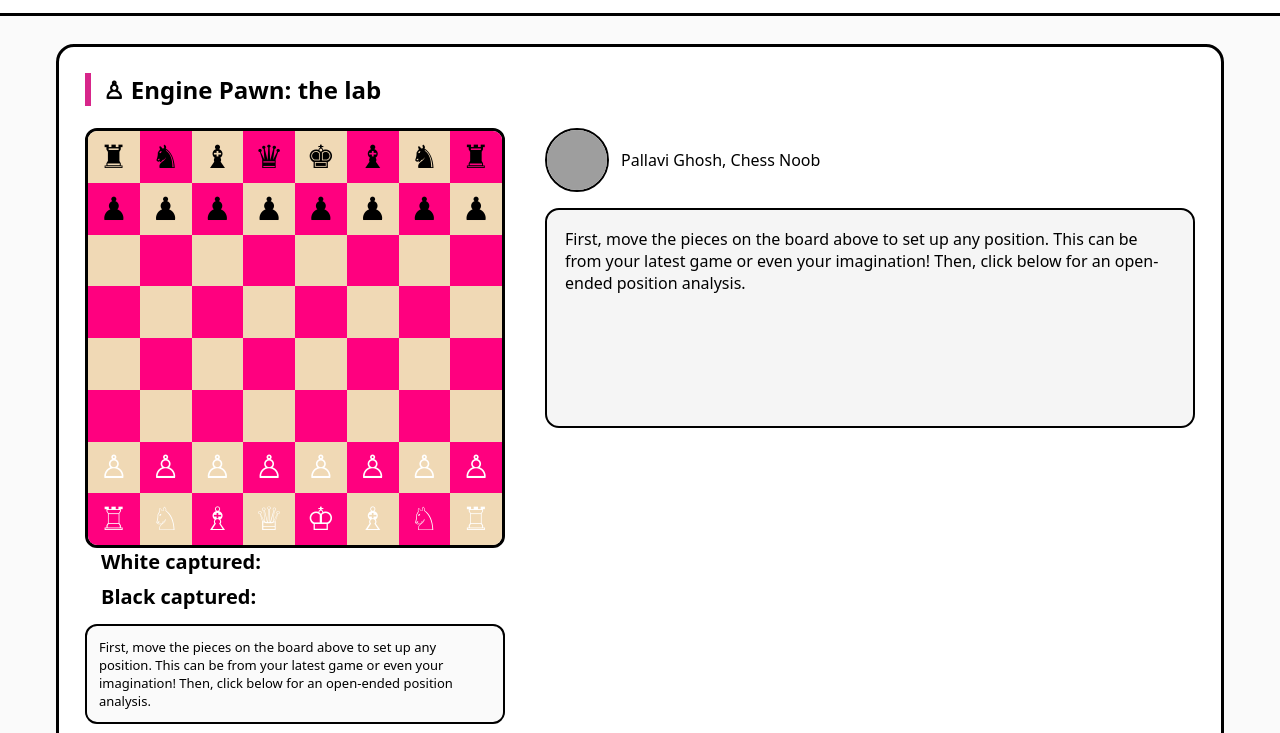
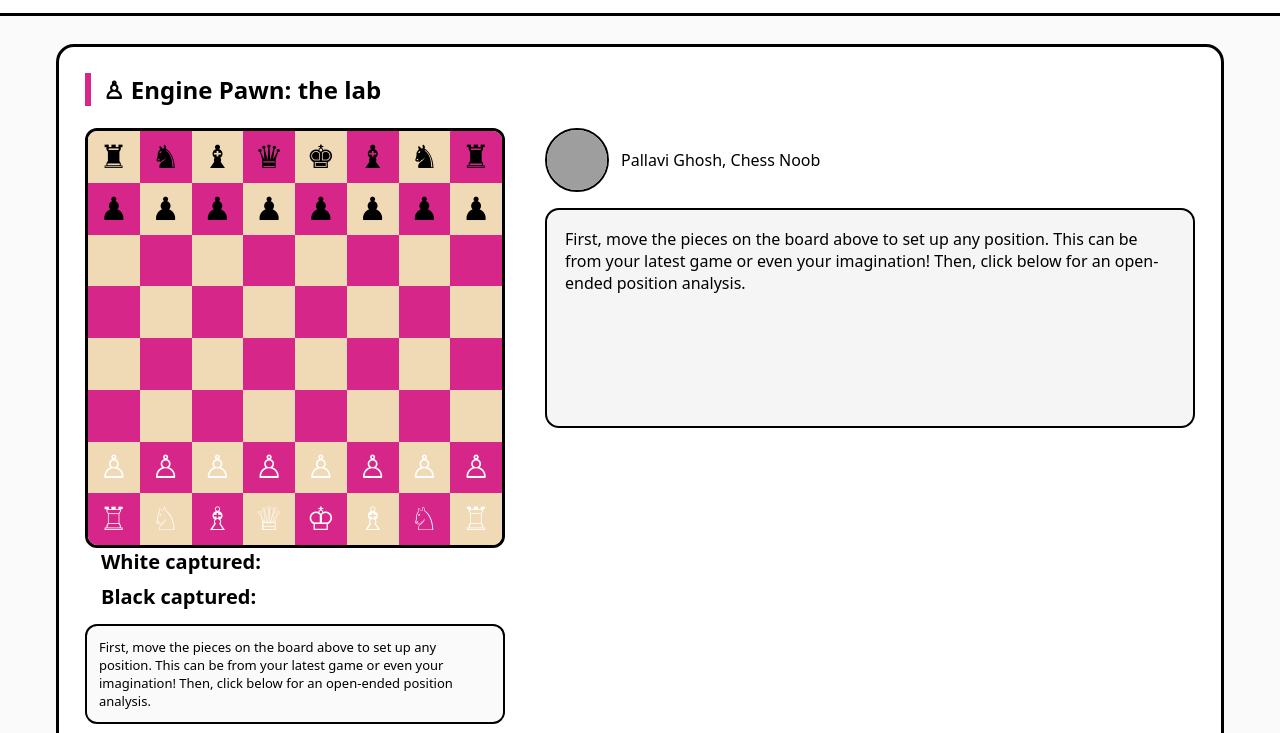
Before and after one commit to Pallavighxsh/engine-pawn, a website: page index.html in a window 1280 px wide. Shown: the part 48-781 px from the top of the page. Drawn offline with Linux system fonts and the light colour scheme; grey boxes are pictures that could not be loaded.

Commit message:
Change dark background color to a new shade

```diff
--- a/style.css
+++ b/style.css
@@ -128,8 +128,7 @@ html,body{
 
 .light{ background:#f0d9b5; }
 
-/* Pantone-ish hot pink */
-.dark{ background:#ff007f; }   /* hot pink */
+.dark{ background:#d7268a; }
 
 .light.black{ background:#fff; }
 .dark.black{ background:#000; }
```
